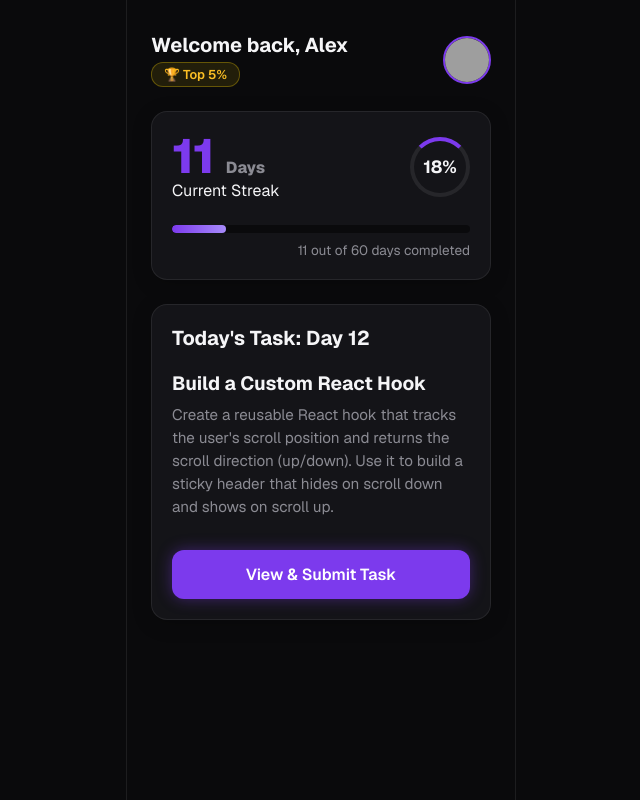
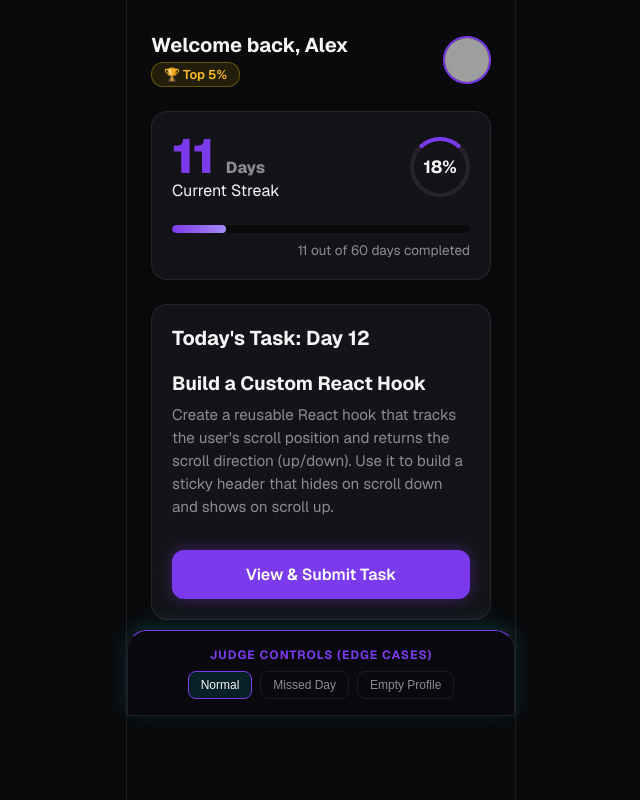
Before and after one commit to GITtridib22/rotate, a Next.js app: page /dashboard in a window 1280 px wide. Shown: the whole page, without its empty margins (319-959 px from the left). Built offline with nearby package versions, Linux system fonts and the light colour scheme; grey boxes are pictures that could not be loaded.

Commit message:
feat: Add Demo Controls to dashboard and create route-map.txt for automated bot validation

```diff
--- a/src/app/dashboard/page.js
+++ b/src/app/dashboard/page.js
@@ -1,18 +1,31 @@
+"use client";
+
+import { useState } from "react";
 import Link from "next/link";
-import fs from "fs";
-import path from "path";
+import db from "@/data/mockDB.json";
 
-export default async function Dashboard() {
-  // Read mock database
-  const filePath = path.join(process.cwd(), "src/data/mockDB.json");
-  const jsonData = fs.readFileSync(filePath, "utf-8");
-  const db = JSON.parse(jsonData);
+export default function Dashboard() {
+  // State for Demo Toggles (so judges can see edge cases on the live URL)
+  const [demoState, setDemoState] = useState("default");
 
-  const { user, todayTask } = db;
-  const progressPercentage = Math.round((user.totalCompleted / user.totalDays) * 100);
+  // Derive mock data based on selected demo state
+  let user = { ...db.user };
+
+  if (demoState === "firstDay") {
+    user.firstDayState = true;
+    user.hasMissedDay = false;
+    user.currentStreak = 0;
+    user.totalCompleted = 0;
+  } else if (demoState === "missedDay") {
+    user.firstDayState = false;
+    user.hasMissedDay = true;
+  }
+
+  const todayTask = db.todayTask;
+  const progressPercentage = user.totalDays > 0 ? Math.round((user.totalCompleted / user.totalDays) * 100) : 0;
 
   return (
-    <main className="container dashboard-container animate-pop">
+    <main className="container dashboard-container animate-pop pb-24">
       <header className="dashboard-header">
         <div>
           <h1 className="greeting">Welcome back, {user.name}</h1>
@@ -24,7 +37,7 @@ export default async function Dashboard() {
       {user.firstDayState ? (
         <div className="glass-card streak-card empty-state text-center">
           <h2>Your Journey Begins Today</h2>
-          <p>You have 0 days in your streak. Complete today's task to ignite it!</p>
+          <p className="text-secondary mt-4">You have 0 days in your streak. Complete today's task to ignite it!</p>
         </div>
       ) : (
         <div className={`glass-card streak-card ${user.hasMissedDay ? "missed-day" : "active-streak"}`}>
@@ -42,7 +55,7 @@ export default async function Dashboard() {
           </div>
           <p className="progress-text">{user.totalCompleted} out of {user.totalDays} days completed</p>
           {user.hasMissedDay && (
-            <p className="warning-text">You missed a day! Don't let the streak die completely.</p>
+            <p className="warning-text">⚠️ You missed a day! Don't let the streak die completely.</p>
           )}
         </div>
       )}
@@ -62,6 +75,31 @@ export default async function Dashboard() {
           </Link>
         )}
       </div>
+
+      {/* Demo Controls Floating Panel for Judges */}
+      <div className="demo-controls glass-card">
+        <p className="demo-title">Judge Controls (Edge Cases)</p>
+        <div className="demo-buttons">
+          <button
+            className={`demo-btn ${demoState === "default" ? "active" : ""}`}
+            onClick={() => setDemoState("default")}
+          >
+            Normal
+          </button>
+          <button
+            className={`demo-btn ${demoState === "missedDay" ? "active" : ""}`}
+            onClick={() => setDemoState("missedDay")}
+          >
+            Missed Day
+          </button>
+          <button
+            className={`demo-btn ${demoState === "firstDay" ? "active" : ""}`}
+            onClick={() => setDemoState("firstDay")}
+          >
+            Empty Profile
+          </button>
+        </div>
+      </div>
     </main>
   );
 }
--- a/src/app/globals.css
+++ b/src/app/globals.css
@@ -334,6 +334,55 @@ a {
   margin-top: 1rem;
 }
 
+/* Demo Controls (For Judges) */
+.pb-24 { padding-bottom: 6rem; }
+
+.demo-controls {
+  position: fixed;
+  bottom: 0;
+  left: 0;
+  width: 100%;
+  background: rgba(10, 10, 15, 0.95);
+  border-top: 1px solid var(--accent-neon);
+  border-radius: 20px 20px 0 0;
+  padding: 1rem;
+  z-index: 100;
+  box-shadow: 0 -5px 20px rgba(0, 243, 255, 0.15);
+}
+
+.demo-title {
+  font-size: 0.75rem;
+  text-transform: uppercase;
+  color: var(--accent-neon);
+  margin-bottom: 0.5rem;
+  font-weight: 700;
+  text-align: center;
+  letter-spacing: 1px;
+}
+
+.demo-buttons {
+  display: flex;
+  gap: 0.5rem;
+  justify-content: center;
+}
+
+.demo-btn {
+  background: transparent;
+  border: 1px solid var(--border-light);
+  color: var(--text-secondary);
+  padding: 0.4rem 0.75rem;
+  border-radius: 8px;
+  font-size: 0.75rem;
+  cursor: pointer;
+  transition: all 0.2s;
+}
+
+.demo-btn.active {
+  background: rgba(0, 243, 255, 0.1);
+  border-color: var(--accent-neon);
+  color: var(--text-primary);
+}
+
 .mt-4 { margin-top: 1rem; }
 .mt-6 { margin-top: 1.5rem; }
 .mb-4 { margin-bottom: 1rem; }
```
Also changed, not shown: route-map.txt (added).
